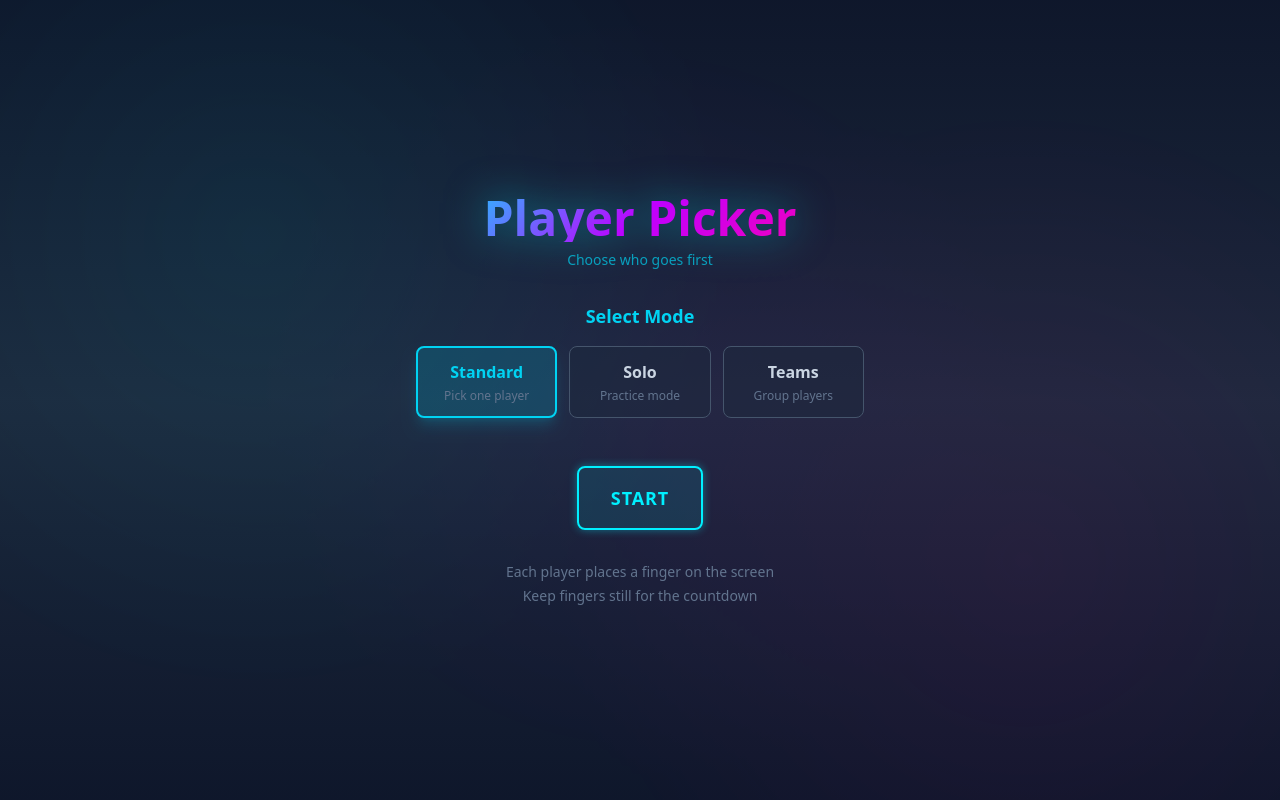
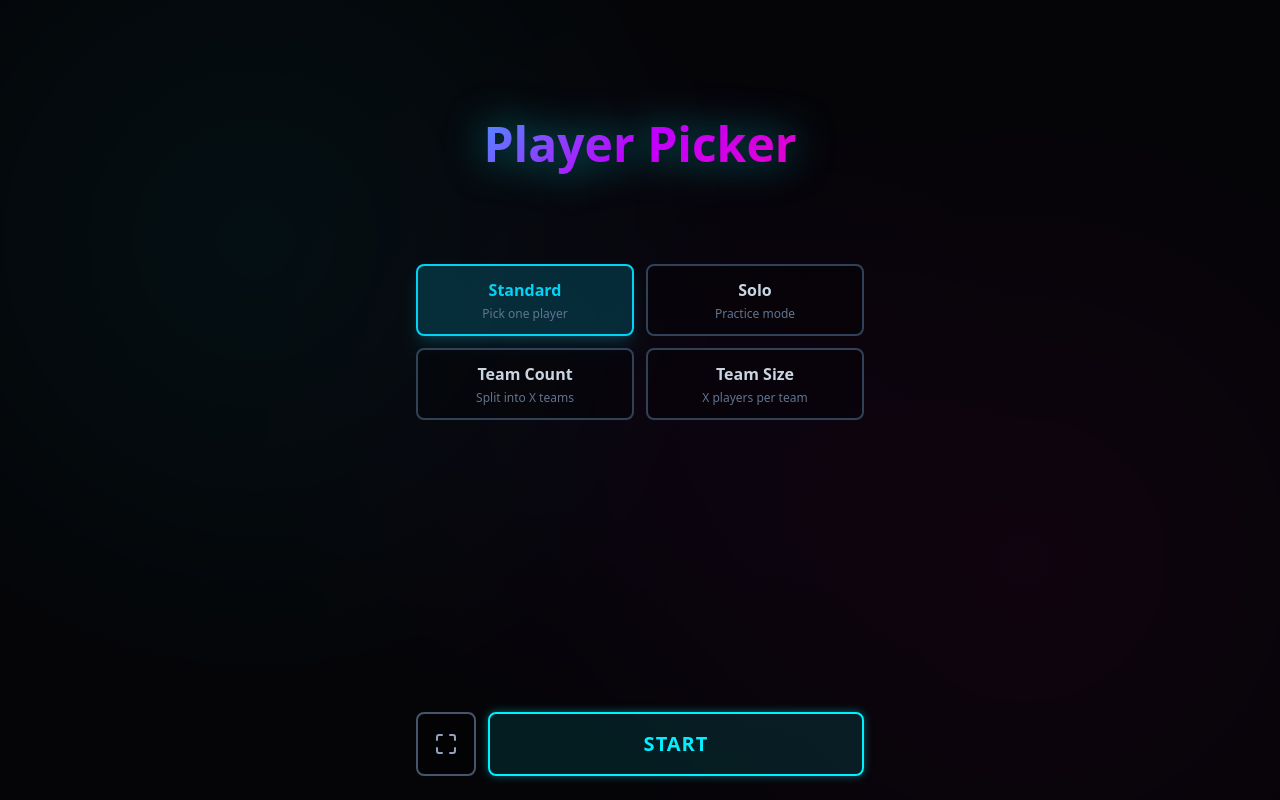
Before and after one commit to stevenocchipinti/player-picker, a React (Vite) app: page / in a window 1280 px wide. Built offline with nearby package versions, Linux system fonts and the light colour scheme.

Commit message:
All the vibes

```diff
--- a/src/App.tsx
+++ b/src/App.tsx
@@ -14,7 +14,7 @@ function App() {
   const [mode, setMode] = useState<GameMode>("standard")
   const [touchPoints, setTouchPoints] = useState<TouchPoint[]>([])
   const [selectedId, setSelectedId] = useState<number | null>(null)
-  const [selectedTeam, setSelectedTeam] = useState<number | null>(null)
+  const [_selectedTeam, setSelectedTeam] = useState<number | null>(null)
   const [countdown, setCountdown] = useState(COUNTDOWN_START)
   const [showMenu, setShowMenu] = useState(true)
   const [teamConfig, setTeamConfig] = useState<TeamConfig>({
@@ -44,6 +44,8 @@ function App() {
     setSelectedId(null)
     setSelectedTeam(null)
     setCountdown(COUNTDOWN_START)
+    setTouchPoints([])
+    previousTouchCountRef.current = 0
     simulatedTouchesRef.current = []
   }, [clearCountdown])
 
@@ -194,7 +196,7 @@ function App() {
 
   if (showMenu) {
     return (
-      <main className="min-h-screen bg-gradient-to-b from-slate-900 via-slate-800 to-slate-900">
+      <main className="min-h-screen bg-[#050508]">
         <ModeSelector
           mode={mode}
           onModeChange={setMode}
@@ -213,7 +215,7 @@ function App() {
       : touchPoints
 
   return (
-    <main className="min-h-screen bg-gradient-to-b from-slate-900 via-slate-800 to-slate-900 overflow-hidden">
+    <main className="min-h-screen bg-[#050508] overflow-hidden relative">
       <TouchArea
         touchPoints={allTouchPoints}
         onTouchChange={handleTouchChange}
@@ -225,40 +227,11 @@ function App() {
 
       <Countdown count={countdown} isVisible={phase === "countdown"} />
 
-      {/* Status overlay */}
-      <div className="fixed top-0 left-0 right-0 p-4 flex justify-between items-center z-40 pointer-events-none">
-        <div className="px-3 py-1.5 rounded-full bg-slate-900/80 backdrop-blur-sm border border-cyan-400/30">
-          <span className="text-cyan-400 text-sm font-medium">
-            {phase === "waiting" && (
-              <>
-                {mode === "single"
-                  ? "Tap anywhere to join"
-                  : `Need ${minPlayers}+ players`}
-              </>
-            )}
-            {phase === "ready" && "Hold still..."}
-            {phase === "countdown" && "Selecting..."}
-            {phase === "result" && (
-              <>
-                {mode === "team" && selectedTeam !== null
-                  ? `Team ${selectedTeam + 1} Goes First!`
-                  : "Winner!"}
-              </>
-            )}
-          </span>
-        </div>
-        <div className="px-3 py-1.5 rounded-full bg-slate-900/80 backdrop-blur-sm border border-fuchsia-400/30">
-          <span className="text-fuchsia-400 text-sm font-medium">
-            {allTouchPoints.length} player{allTouchPoints.length !== 1 ? "s" : ""}
-          </span>
-        </div>
-      </div>
-
       {/* Back button */}
       <div className="fixed bottom-4 left-4 z-40">
         <button
           onClick={handleRestart}
-          className="px-3 py-1.5 rounded-full bg-slate-900/80 backdrop-blur-sm border border-slate-600/50 text-slate-400 hover:text-slate-200 hover:border-slate-500 text-sm transition-colors"
+          className="px-3 py-1.5 rounded-full bg-black/70 backdrop-blur-sm border border-slate-700/50 text-slate-400 hover:text-slate-200 hover:border-slate-600 text-sm transition-colors"
         >
           ← Menu
         </button>
--- a/src/components/ModeSelector.tsx
+++ b/src/components/ModeSelector.tsx
@@ -9,6 +9,14 @@ interface ModeSelectorProps {
   onStart: () => void
 }
 
+function toggleFullscreen() {
+  if (!document.fullscreenElement) {
+    document.documentElement.requestFullscreen()
+  } else {
+    document.exitFullscreen()
+  }
+}
+
 export function ModeSelector({
   mode,
   onModeChange,
@@ -16,12 +24,18 @@ export function ModeSelector({
   onTeamConfigChange,
   onStart,
 }: ModeSelectorProps) {
+  const isTeamMode = mode === "team"
+  const showTeamCountControl =
+    isTeamMode && teamConfig.groupingMode === "byTeamCount"
+  const showPlayerCountControl =
+    isTeamMode && teamConfig.groupingMode === "byPlayerCount"
+
   return (
-    <div className="fixed inset-0 flex flex-col items-center justify-center z-50 p-6">
+    <div className="fixed inset-0 flex flex-col z-50 p-6">
       {/* Animated background */}
       <div className="absolute inset-0 overflow-hidden">
         <div
-          className="absolute inset-0 opacity-20"
+          className="absolute inset-0 opacity-15"
           style={{
             backgroundImage: `
               radial-gradient(circle at 20% 30%, rgba(0, 240, 255, 0.3) 0%, transparent 40%),
@@ -32,13 +46,16 @@ export function ModeSelector({
         />
       </div>
 
-      <div className="relative z-10 max-w-md w-full space-y-8">
+      <div className="relative z-10 flex flex-col flex-1 max-w-md w-full mx-auto">
+        {/* Top section - Title and Mode Selection (anchored to top) */}
+        <div className="space-y-8 pt-8">
           {/* Title */}
           <div className="text-center">
             <h1
-            className="text-4xl md:text-5xl font-bold mb-2"
+              className="text-4xl md:text-5xl font-bold py-16"
               style={{
-              background: "linear-gradient(135deg, #00f0ff 0%, #bf00ff 50%, #ff00aa 100%)",
+                background:
+                  "linear-gradient(135deg, #00f0ff 0%, #bf00ff 50%, #ff00aa 100%)",
                 WebkitBackgroundClip: "text",
                 WebkitTextFillColor: "transparent",
                 filter: "drop-shadow(0 0 20px rgba(0, 240, 255, 0.5))",
@@ -46,13 +63,12 @@ export function ModeSelector({
             >
               Player Picker
             </h1>
-          <p className="text-cyan-400/70 text-sm">Choose who goes first</p>
           </div>
 
-        {/* Mode Selection */}
+          {/* Mode Selection - 2x2 Grid */}
           <div className="space-y-4">
-          <h2 className="text-cyan-400 text-lg font-semibold text-center">Select Mode</h2>
-          <div className="grid grid-cols-3 gap-3">
+            <div className="grid grid-cols-2 gap-3">
+              {/* Top row */}
               <ModeButton
                 active={mode === "standard"}
                 onClick={() => onModeChange("standard")}
@@ -65,53 +81,49 @@ export function ModeSelector({
                 label="Solo"
                 description="Practice mode"
               />
+              {/* Bottom row - Team options */}
               <ModeButton
-              active={mode === "team"}
-              onClick={() => onModeChange("team")}
-              label="Teams"
-              description="Group players"
+                active={showTeamCountControl}
+                onClick={() => {
+                  onModeChange("team")
+                  onTeamConfigChange({
+                    ...teamConfig,
+                    groupingMode: "byTeamCount",
+                  })
+                }}
+                label="Team Count"
+                description="Split into X teams"
+              />
+              <ModeButton
+                active={showPlayerCountControl}
+                onClick={() => {
+                  onModeChange("team")
+                  onTeamConfigChange({
+                    ...teamConfig,
+                    groupingMode: "byPlayerCount",
+                  })
+                }}
+                label="Team Size"
+                description="X players per team"
               />
             </div>
           </div>
-
-        {/* Team Configuration */}
-        {mode === "team" && (
-          <div className="space-y-4 p-4 rounded-lg border border-fuchsia-500/30 bg-fuchsia-500/5">
-            <h3 className="text-fuchsia-400 font-semibold">Team Settings</h3>
-
-            {/* Grouping mode toggle */}
-            <div className="flex gap-2">
-              <button
-                onClick={() =>
-                  onTeamConfigChange({ ...teamConfig, groupingMode: "byTeamCount" })
-                }
-                className={`flex-1 py-2 px-3 rounded text-sm transition-all ${
-                  teamConfig.groupingMode === "byTeamCount"
-                    ? "bg-fuchsia-500/30 text-fuchsia-300 border border-fuchsia-400"
-                    : "bg-slate-800/50 text-slate-400 border border-slate-600"
-                }`}
-              >
-                # of Teams
-              </button>
-              <button
-                onClick={() =>
-                  onTeamConfigChange({ ...teamConfig, groupingMode: "byPlayerCount" })
-                }
-                className={`flex-1 py-2 px-3 rounded text-sm transition-all ${
-                  teamConfig.groupingMode === "byPlayerCount"
-                    ? "bg-fuchsia-500/30 text-fuchsia-300 border border-fuchsia-400"
-                    : "bg-slate-800/50 text-slate-400 border border-slate-600"
-                }`}
-              >
-                Players/Team
-              </button>
         </div>
 
-            {/* Number input */}
-            <div className="flex items-center justify-center gap-4">
+        {/* Middle section - Numeric selector (fills remaining space, content at top) */}
+        <div className="flex-1 pt-6">
+          <div
+            className={`
+              flex items-center justify-center gap-4 rounded-lg border bg-purple-950/30
+              transition-all duration-300 ease-in-out
+              ${isTeamMode
+                ? "opacity-100 h-14 py-2 px-4 border-purple-500/30"
+                : "opacity-0 h-0 py-0 px-4 border-transparent overflow-hidden"}
+            `}
+          >
             <button
               onClick={() => {
-                  if (teamConfig.groupingMode === "byTeamCount") {
+                if (showTeamCountControl) {
                   onTeamConfigChange({
                     ...teamConfig,
                     teamCount: Math.max(2, teamConfig.teamCount - 1),
@@ -123,18 +135,18 @@ export function ModeSelector({
                   })
                 }
               }}
-                className="w-10 h-10 rounded-full border border-cyan-400 text-cyan-400 text-xl hover:bg-cyan-400/20 transition-colors"
+              className="w-10 h-10 rounded-full border border-purple-400 text-purple-400 text-xl hover:bg-purple-400/20 transition-colors"
             >
               -
             </button>
-              <div className="text-3xl font-bold text-cyan-400 w-16 text-center">
-                {teamConfig.groupingMode === "byTeamCount"
+            <div className="text-3xl font-bold text-purple-400 w-16 text-center">
+              {showTeamCountControl
                 ? teamConfig.teamCount
                 : teamConfig.playersPerTeam}
             </div>
             <button
               onClick={() => {
-                  if (teamConfig.groupingMode === "byTeamCount") {
+                if (showTeamCountControl) {
                   onTeamConfigChange({
                     ...teamConfig,
                     teamCount: Math.min(10, teamConfig.teamCount + 1),
@@ -146,31 +158,44 @@ export function ModeSelector({
                   })
                 }
               }}
-                className="w-10 h-10 rounded-full border border-cyan-400 text-cyan-400 text-xl hover:bg-cyan-400/20 transition-colors"
+              className="w-10 h-10 rounded-full border border-purple-400 text-purple-400 text-xl hover:bg-purple-400/20 transition-colors"
             >
               +
             </button>
           </div>
+        </div>
 
-            <p className="text-slate-400 text-xs text-center">
-              {teamConfig.groupingMode === "byTeamCount"
-                ? `Divide players into ${teamConfig.teamCount} teams`
-                : `Create teams of ${teamConfig.playersPerTeam} players each`}
-            </p>
-          </div>
-        )}
-
-        {/* Start Button */}
-        <div className="flex justify-center pt-4">
-          <NeonButton onClick={onStart} color="cyan" size="lg">
+        {/* Bottom section - Fullscreen button and Start Button */}
+        <div className="flex gap-3 items-stretch">
+          <button
+            onClick={toggleFullscreen}
+            className="px-4 flex items-center justify-center rounded-lg border-2 border-slate-600 bg-black/30 text-slate-400 hover:border-slate-500 hover:text-slate-300 transition-colors"
+            aria-label="Toggle fullscreen"
+          >
+            <svg
+              width="24"
+              height="24"
+              viewBox="0 0 24 24"
+              fill="none"
+              stroke="currentColor"
+              strokeWidth="2"
+              strokeLinecap="round"
+              strokeLinejoin="round"
+            >
+              <path d="M8 3H5a2 2 0 0 0-2 2v3" />
+              <path d="M21 8V5a2 2 0 0 0-2-2h-3" />
+              <path d="M3 16v3a2 2 0 0 0 2 2h3" />
+              <path d="M16 21h3a2 2 0 0 0 2-2v-3" />
+            </svg>
+          </button>
+          <NeonButton
+            onClick={onStart}
+            color="cyan"
+            size="lg"
+            className="flex-1 py-4 text-xl"
+          >
             Start
           </NeonButton>
-        </div>
-
-        {/* Instructions */}
-        <div className="text-center text-slate-500 text-sm space-y-1">
-          <p>Each player places a finger on the screen</p>
-          <p>Keep fingers still for the countdown</p>
         </div>
       </div>
     </div>
@@ -189,15 +214,17 @@ function ModeButton({ active, onClick, label, description }: ModeButtonProps) {
     <button
       onClick={onClick}
       className={`
-        p-3 rounded-lg text-center transition-all duration-300
+        p-3 rounded-lg text-center transition-all duration-300 border-2
         ${
           active
-            ? "bg-cyan-500/20 border-2 border-cyan-400 shadow-lg shadow-cyan-500/20"
-            : "bg-slate-800/50 border border-slate-600 hover:border-slate-500"
+            ? "bg-cyan-500/20 border-cyan-400 shadow-lg shadow-cyan-500/20"
+            : "bg-black/30 border-slate-700 hover:border-slate-600"
         }
       `}
     >
-      <div className={`font-semibold ${active ? "text-cyan-400" : "text-slate-300"}`}>
+      <div
+        className={`font-semibold ${active ? "text-cyan-400" : "text-slate-300"}`}
+      >
         {label}
       </div>
       <div className="text-xs text-slate-500 mt-1">{description}</div>
--- a/src/components/NeonButton.tsx
+++ b/src/components/NeonButton.tsx
@@ -6,6 +6,7 @@ interface NeonButtonProps {
   color?: "cyan" | "pink" | "green"
   size?: "sm" | "md" | "lg"
   disabled?: boolean
+  className?: string
 }
 
 const colorStyles = {
@@ -47,6 +48,7 @@ export function NeonButton({
   color = "cyan",
   size = "md",
   disabled = false,
+  className = "",
 }: NeonButtonProps) {
   const colors = colorStyles[color]
 
@@ -60,6 +62,7 @@ export function NeonButton({
         transition-all duration-300 ease-out
         ${sizeStyles[size]}
         ${disabled ? "opacity-50 cursor-not-allowed" : "cursor-pointer hover:scale-105 active:scale-95"}
+        ${className}
       `}
       style={{
         border: `2px solid ${colors.border}`,
--- a/src/components/TouchArea.tsx
+++ b/src/components/TouchArea.tsx
@@ -178,11 +178,11 @@ export function TouchArea({
     >
       {/* Background grid effect */}
       <div
-        className="absolute inset-0 opacity-10"
+        className="absolute inset-0 opacity-5"
         style={{
           backgroundImage: `
-            linear-gradient(rgba(0, 240, 255, 0.3) 1px, transparent 1px),
-            linear-gradient(90deg, rgba(0, 240, 255, 0.3) 1px, transparent 1px)
+            linear-gradient(rgba(0, 240, 255, 0.5) 1px, transparent 1px),
+            linear-gradient(90deg, rgba(0, 240, 255, 0.5) 1px, transparent 1px)
           `,
           backgroundSize: "50px 50px",
         }}
--- a/src/index.css
+++ b/src/index.css
@@ -14,6 +14,7 @@ body {
   position: fixed;
   width: 100%;
   height: 100%;
+  background-color: #050508;
 }
 
 #root {
@@ -143,3 +144,26 @@ body {
     transparent 70%
   );
 }
+
+/* Countdown subtle pulsing glow background */
+@keyframes glow-pulse {
+  0%, 100% {
+    opacity: 0.3;
+    transform: scale(1);
+  }
+  50% {
+    opacity: 0.5;
+    transform: scale(1.05);
+  }
+}
+
+.countdown-glow-bg {
+  background: radial-gradient(
+    circle at center,
+    rgba(0, 240, 255, 0.15) 0%,
+    rgba(191, 0, 255, 0.1) 30%,
+    rgba(255, 0, 170, 0.05) 50%,
+    transparent 70%
+  );
+  animation: glow-pulse 1.5s ease-in-out infinite;
+}
```
Also changed, not shown: src/components/Countdown.tsx (+4 -13 lines). Lines whose indentation alone changed are shown as unchanged.
